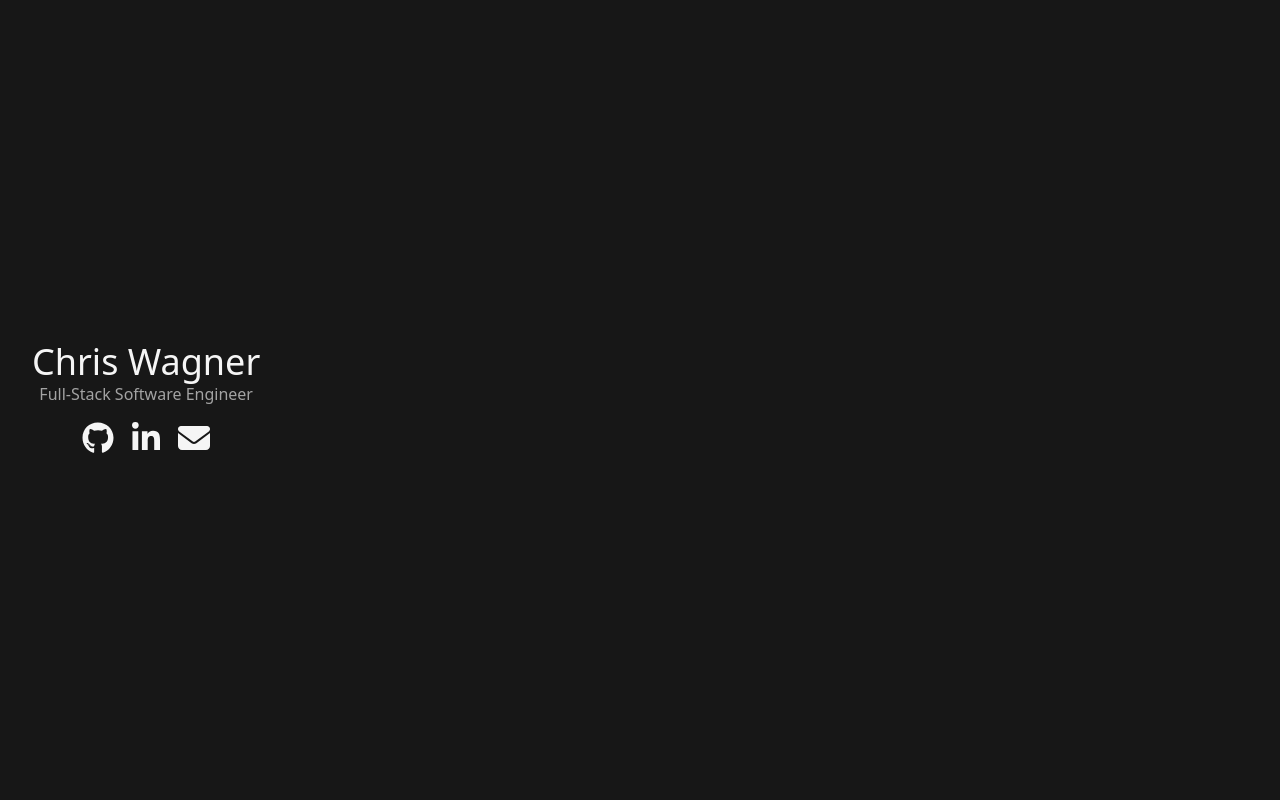
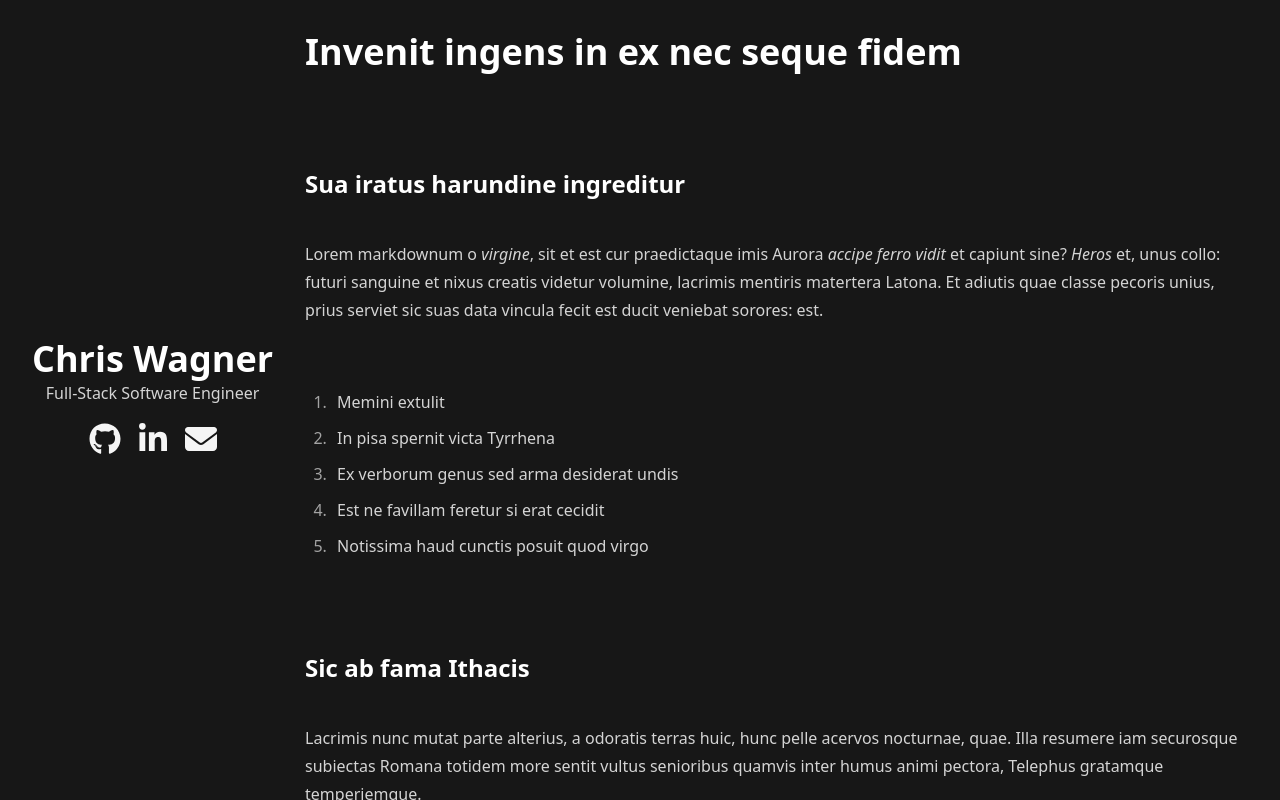
Before and after one commit to cswagner/cswagner.github.io, a Next.js app: page / in a window 1280 px wide. Built offline with nearby package versions, Linux system fonts and the light colour scheme.

Commit message:
Render MDX

```diff
--- a/next.config.js
+++ b/next.config.js
@@ -1,3 +1,12 @@
-export default {
+import createMDX from '@next/mdx'
+
+const nextConfig = {
   output: 'export',
+  pageExtensions: ['js', 'jsx', 'md', 'mdx', 'ts', 'tsx'],
 }
+
+const withMDX = createMDX({})
+
+const config = withMDX(nextConfig)
+
+export default config
--- a/package.json
+++ b/package.json
@@ -10,11 +10,16 @@
     "@fortawesome/free-brands-svg-icons": "6.7.2",
     "@fortawesome/free-solid-svg-icons": "6.7.2",
     "@fortawesome/react-fontawesome": "0.2.2",
+    "@mdx-js/loader": "3.1.0",
+    "@mdx-js/react": "3.1.0",
+    "@next/mdx": "15.2.4",
     "next": "14.2.7",
     "react": "18.3.1",
     "react-dom": "18.3.1"
   },
   "devDependencies": {
+    "@tailwindcss/typography": "0.5.16",
+    "@types/mdx": "2.0.13",
     "@types/node": "22.13.1",
     "@types/react": "18.3.4",
     "@types/react-dom": "18.3.0",
--- a/pages/index.tsx
+++ b/pages/index.tsx
@@ -5,6 +5,7 @@ import {
 } from '@fortawesome/react-fontawesome'
 import { faGithub, faLinkedinIn } from '@fortawesome/free-brands-svg-icons'
 import { faEnvelope } from '@fortawesome/free-solid-svg-icons'
+import Post from '../posts/post.mdx'
 
 const HomePage = () => (
   <div>
@@ -15,16 +16,12 @@ const HomePage = () => (
         content="Profile for Chris Wagner, full-stack software engineer"
       />
     </Head>
-    <div className="flex h-screen flex-col lg:flex-row">
+    <div className="flex h-screen w-screen flex-col lg:flex-row">
       <div className="flex justify-center p-8 lg:items-center">
         <div className="flex flex-col items-center space-y-4">
           <div className="flex flex-col">
-            <div className="text-center text-4xl text-neutral-100">
-              Chris Wagner
-            </div>
-            <div className="text-center font-thin text-neutral-400">
-              Full-Stack Software Engineer
-            </div>
+            <h1 className="m-0 text-center">Chris Wagner</h1>
+            <p className="m-0 text-center">Full-Stack Software Engineer</p>
           </div>
           <div className="flex flex-row items-center space-x-4">
             <IconLink
@@ -50,7 +47,7 @@ const HomePage = () => (
       </div>
       <div className="lg:px0 flex flex-1 flex-col gap-4 overflow-y-scroll px-8 lg:px-0 lg:pe-8">
         <div className="hidden min-h-4 flex-1 lg:flex" />
-        {/* TODO: Add blog post here */}
+        <Post />
         <div className="flex min-h-4 flex-1" />
       </div>
     </div>
--- /dev/null
+++ b/posts/post.mdx
@@ -0,0 +1,56 @@
+# Invenit ingens in ex nec seque fidem
+
+## Sua iratus harundine ingreditur
+
+Lorem markdownum o _virgine_, sit et est cur praedictaque imis Aurora _accipe
+ferro vidit_ et capiunt sine? _Heros_ et, unus collo: futuri sanguine et nixus
+creatis videtur volumine, lacrimis mentiris matertera Latona. Et adiutis quae
+classe pecoris unius, prius serviet sic suas data vincula fecit est ducit
+veniebat sorores: est.
+
+1. Memini extulit
+2. In pisa spernit victa Tyrrhena
+3. Ex verborum genus sed arma desiderat undis
+4. Est ne favillam feretur si erat cecidit
+5. Notissima haud cunctis posuit quod virgo
+
+## Sic ab fama Ithacis
+
+Lacrimis nunc mutat parte alterius, a odoratis terras huic, hunc pelle acervos
+nocturnae, quae. Illa resumere iam securosque subiectas Romana totidem more
+sentit vultus senioribus quamvis inter humus animi pectora, Telephus gratamque
+temperiemque.
+
+Manus vulneribus nunc. _Se arcus_ missae, mea fluminis vertisse vidit: tuo sic
+ubi factis; est non velut in domus. Dianae ne ignoto altera luxque furtum.
+
+## Mundi clausit tantae in auras ut hiems
+
+Flet vulnere ferenti divellere inductaque cremata. Pectus illa, maritum Lacon,
+sine lustraverat decidit muneraque quantum. Et carinae turba: undique admissum
+iam a Pico, longo inquit, inplebo reliquit parabantur
+[esset](http://erataestatem.com/summo-fauces.html). Et sedens maduere, luctibus
+te aquae non vertuntur factus, mihi tua lucos genus verbisque.
+
+- Terrae in silvas
+- Vultu vulnerat Atlante
+- Generoso miserrimus quos Stygias ignis
+
+## Perque Cyllenius concipit tempora laetor qui vertit
+
+Penetrale flamine, videri simul quibus aede, **profuit** coronatis concitat,
+ignavus. Ostendit nec fecere dixit pavore undas! Se esse versantes ferocia
+lumina destringere haec perspicit illas miraturus. Cipus sunt murmur et lacrimis
+speciosa undis tradit sub: Aetnaeo? Insignis opus tergo bracchia; non cubitoque
+Herse et calenti placet, arcana.
+
+- Manibus strinxit sanguine summa
+- Erecthida ipsumque illi
+- Artus reponit dispar
+
+Ordine quicquid ignara lugubre sentiet [classe
+librat](http://natorum-est.net/manus.html) truncos exquirere munus profecisse.
+Parabam iubebat nega auras alma leaenae viventia **digestum**, tibi fateor?
+Sulphura sua coniuge ipsum ne armis. Dextera se acta et loca esse senumque
+danda, est! Pondere mens di et inpetus genus ingeniis obsessa facis, gravitate,
+sed gestu, sequendo hominemque, perque.
--- a/styles/globals.css
+++ b/styles/globals.css
@@ -4,4 +4,7 @@
 
 body {
   @apply bg-neutral-900;
+  @apply prose;
+  @apply prose-neutral;
+  @apply prose-invert;
 }
--- a/tailwind.config.cjs
+++ b/tailwind.config.cjs
@@ -4,7 +4,7 @@ module.exports = {
   theme: {
     extend: {},
   },
-  plugins: [],
+  plugins: [require('@tailwindcss/typography')],
   future: {
     hoverOnlyWhenSupported: true,
   },
```
Also changed, not shown: 1 other file (tests, documents, lock files or other folders).
